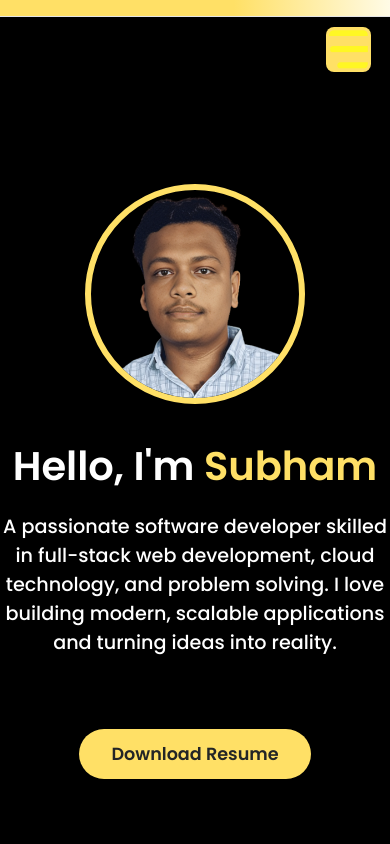
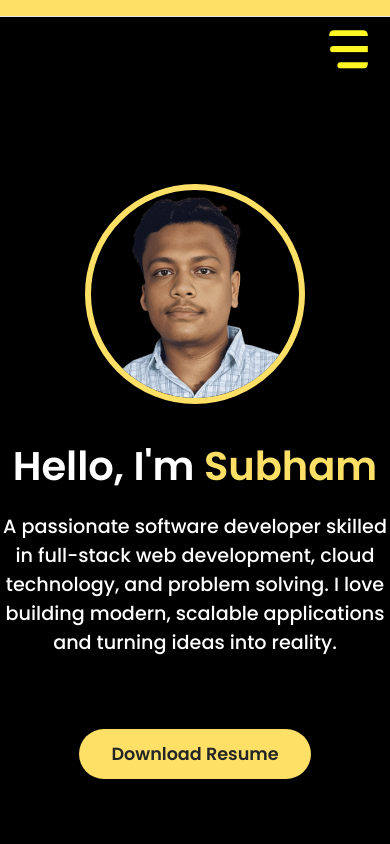
Before and after one commit to Subham472898/Portfolio, a React (Create React App) app: page / in a window 390 px wide. Shown: the top 844 px of the page. Built offline with nearby package versions, Linux system fonts and the light colour scheme.

Commit message:
Update navbar.css

```diff
--- a/src/components/NavBar/navbar.css
+++ b/src/components/NavBar/navbar.css
@@ -1,6 +1,6 @@
 /* Modern Navbar Styles */
 .navbar {
-    background: linear-gradient(90deg, #ffe066 60%, #fffbe6 100%) !important;
+    background: #ffe066 !important;
     color: #232526 !important;
     height: 5rem;
     width: 100vw;
@@ -116,12 +116,16 @@
 .mobMenu {
     display: none;
     object-fit: cover;
-    height: 2.4rem;
-    width: 2.4rem;
+    height: 2.8rem;
+    width: 2.8rem;
     cursor: pointer;
     border-radius: 0.5rem;
     box-shadow: 0 2px 8px rgba(0,0,0,0.10);
     transition: box-shadow 0.2s, background 0.2s;
+    z-index: 10;
+    top: 1.2rem;
+    right: 1.2rem;
+    background: transparent !important;
 }
 .mobMenu:focus, .mobMenu:hover {
     background: #ffe066;
@@ -204,9 +208,36 @@
     backdrop-filter: blur(8px);
   }
   .desktopMenu {
+    display: none;
+  }
+  .desktopMenuBtn {
+    display: none !important;
+  }
+  .mobMenu {
+    display: block !important;
+    height: 2.8rem;
+    width: 2.8rem;
+    margin-top: 0.5rem;
+    top: 1.2rem;
+    right: 1.2rem;
+  }
+  .navMenu {
+    display: flex !important;
     flex-direction: column;
-    align-items: flex-start;
-    width: 100%;
+    position: absolute;
+    top: 4.5rem;
+    right: 1rem;
+    width: 70vw;
+    max-width: 320px;
+    background: rgba(255, 224, 102, 0.95);
+    box-shadow: 0 8px 32px rgba(0,0,0,0.18);
+    border-radius: 1rem;
+    padding: 1.5rem 1rem;
+    z-index: 99;
+    opacity: 1;
+    transform: translateY(0);
+    pointer-events: auto;
+    transition: opacity 0.3s, transform 0.3s;
   }
   .desktopMenuListItem {
     margin: 0.5rem 0;
@@ -218,42 +249,6 @@
     margin: 0.5rem 0;
     font-size: 1.1rem;
     padding: 0.5rem 0;
-  }
-  .desktopMenu, .desktopMenuBtn {
-    display: none !important;
-  }
-  .mobMenu {
-    display: block !important;
-    height: 2.4rem;
-    width: 2.4rem;
-    margin-top: 0.5rem;
-  }
-  .navMenu {
-    display: flex !important;
-    flex-direction: column;
-    position: fixed;
-    top: 5.5rem;
-    right: 1rem;
-    left: auto;
-    width: 90vw;
-    background: rgba(255, 224, 102, 0.7);
-    backdrop-filter: blur(16px);
-    z-index: 100;
-    padding: 1.5rem 0 1.5rem 0;
-    box-shadow: 0 2px 16px rgba(0,0,0,0.08);
-    border-radius: 1.5rem;
-    align-items: center;
-    justify-content: center;
-    max-width: 400px;
-    opacity: 0;
-    transform: translateY(-20px);
-    pointer-events: none;
-    transition: opacity 0.3s, transform 0.3s;
-  }
-  .navMenu.open {
-    opacity: 1;
-    transform: translateY(0);
-    pointer-events: auto;
   }
   .listItem {
     color: #232526;
```
